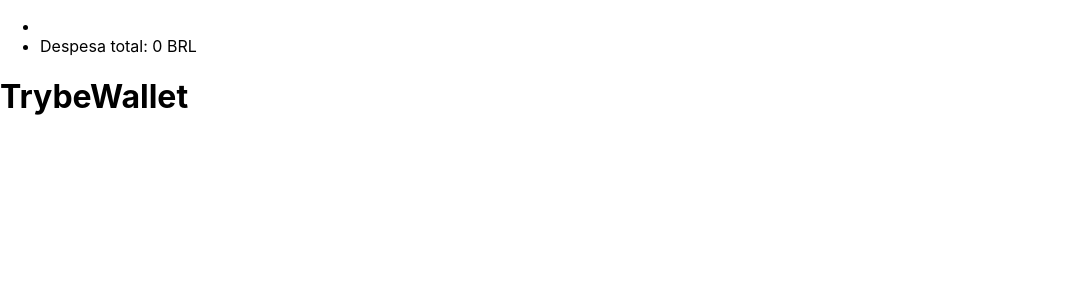
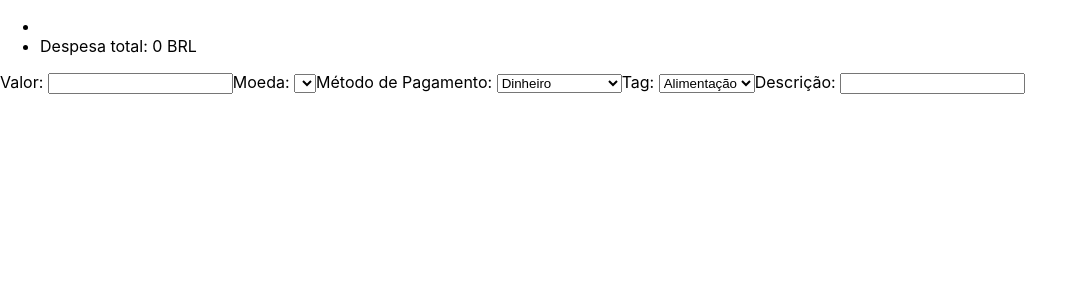
Before and after one commit to GustavoLemes97/project-trybewallet, a React (Create React App) app: page /carteira in a window 1280 px wide. Shown: the top 300 px of the page, without its empty margins (0-1087 px from the left). Built offline with nearby package versions, Linux system fonts and the light colour scheme.

Commit message:
Requisito 6

```diff
--- /dev/null
+++ b/src/components/FormsWallet.jsx
@@ -0,0 +1,48 @@
+import React from 'react';
+import { Link } from 'react-router-dom';
+import { connect } from 'react-redux';
+import emailAssignment from '../actions';
+
+class FormsWallet extends React.Component {
+  render() {
+    const { email } = this.props;
+
+    return (
+      <form>
+        <label>
+          Valor: <input type="text" />
+        </label>
+        <label>
+          Moeda: <select></select>
+        </label>
+        <label>
+          Método de Pagamento:{' '}
+          <select>
+            <option value="dinheiro">Dinheiro</option>
+            <option value="credito">Cartão de crédito</option>
+            <option value="debito">Cartão de débito</option>
+          </select>
+        </label>
+        <label>
+          Tag:{' '}
+          <select>
+            <option value="alimentacao">Alimentação</option>
+            <option value="lazer">Lazer</option>
+            <option value="trabalho">Trabalho</option>
+            <option value="transporte">Transporte</option>
+            <option value="saude">Saúde</option>
+          </select>
+        </label>
+        <label>
+          Descrição: <input type="text" />
+        </label>
+      </form>
+    );
+  }
+}
+
+const mapStateToProps = ({ user: { email } }) => ({
+  email,
+});
+
+export default connect(mapStateToProps)(FormsWallet);
--- a/src/pages/Wallet.js
+++ b/src/pages/Wallet.js
@@ -1,13 +1,14 @@
 import React from 'react';
 import WalletHeader from '../components/WalletHeader';
+import FormsWallet from '../components/FormsWallet';
 
 class Wallet extends React.Component {
   render() {
     return (
-    <div>
-      <WalletHeader />
-      <h1>TrybeWallet</h1>
-    </div>
+      <div>
+        <WalletHeader />
+        <FormsWallet />
+      </div>
     );
   }
 }
```
